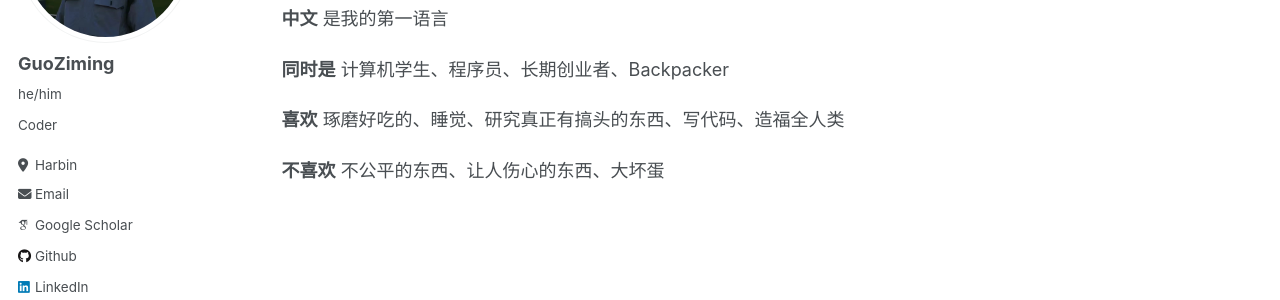
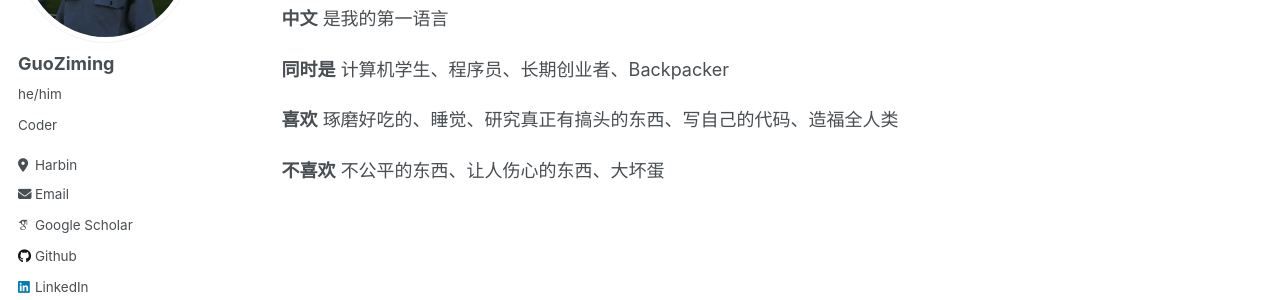
Before and after one commit to mcxiaoxiao/mcxiaoxiao.github.io, a Jekyll site: the page built from _pages/about.md, in a window 1280 px wide. Shown: the part 241-541 px from the top of the page. Built offline with Jekyll 4.4.1, drawn with Linux system fonts in a browser that asks for light colours; some web fonts are replaced.

Commit message:
Update about.md

```diff
--- a/_pages/about.md
+++ b/_pages/about.md
@@ -16,6 +16,6 @@ redirect_from:
 
 **同时是** 计算机学生、程序员、长期创业者、Backpacker
 
-**喜欢** 琢磨好吃的、睡觉、研究真正有搞头的东西、写代码、造福全人类
+**喜欢** 琢磨好吃的、睡觉、研究真正有搞头的东西、写自己的代码、造福全人类
 
 **不喜欢** 不公平的东西、让人伤心的东西、大坏蛋
```
